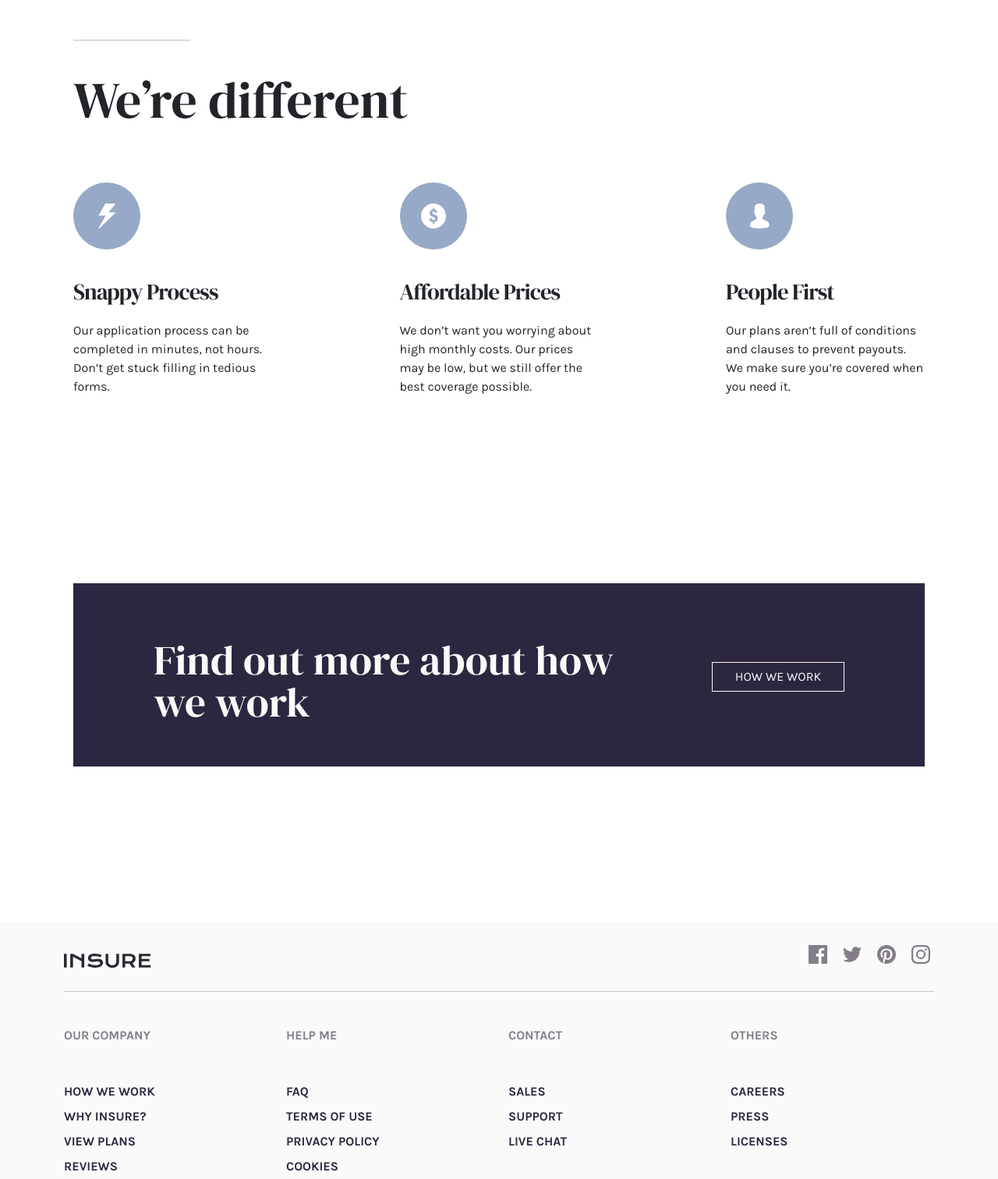
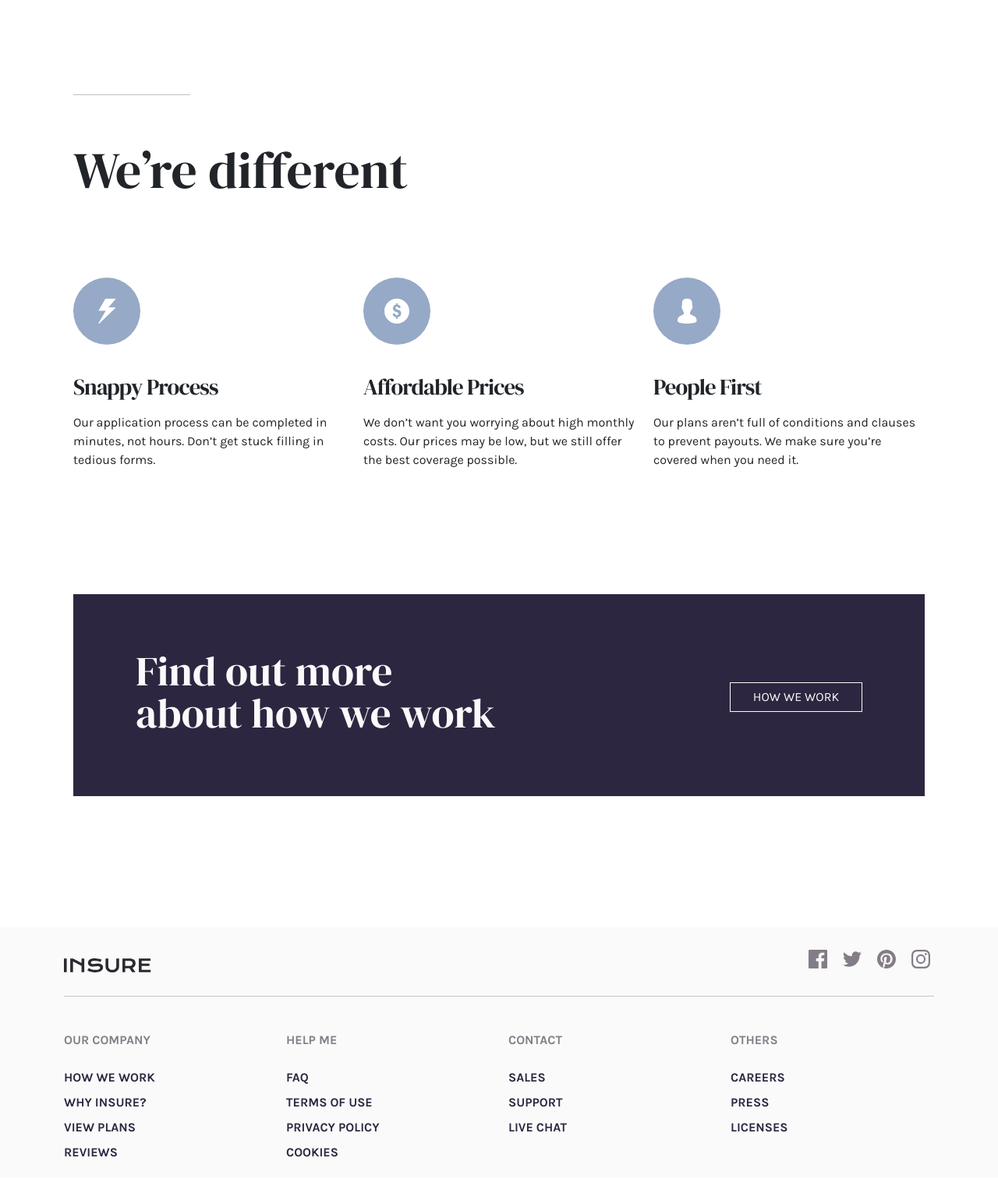
Before and after one commit to je-jo/insure-landing-page, a website: page index.html in a window 1280 px wide. Shown: the part 783-2295 px from the top of the page at 78% size. Drawn offline with Linux system fonts and the light colour scheme; files whose address does not match are found by name.

Commit message:
fix layout

```diff
--- a/assets/styles/custom.scss
+++ b/assets/styles/custom.scss
@@ -67,13 +67,10 @@
 
  $list-inline-padding: 1rem;
 
-
-
  //required Bootstrap stylesheets
  @import "../../node_modules/bootstrap/scss/variables";
  @import "../../node_modules/bootstrap/scss/maps";
  @import "../../node_modules/bootstrap/scss/mixins";
-
  @import "../../node_modules/bootstrap/scss/utilities";
 
  //optional Bootstrap components
@@ -87,13 +84,51 @@
  @import "../../node_modules/bootstrap/scss/transitions";
  //  @import "../../node_modules/bootstrap/scss/nav";
  //  @import "../../node_modules/bootstrap/scss/navbar";
- //  @import "../../node_modules/bootstrap/scss/list-group";
 
  //custom styles
 
+ .custom-hero {
+     padding-bottom: 2rem;
+     @media screen and (min-width: 768px) {
+        padding-bottom: 0;
+         margin-bottom: 10rem;
+     }
+
+ }
+
+ section:first-child {
+    margin-bottom: 4rem;
+    @media screen and (min-width: 768px) {
+        margin-bottom: 5rem;
+    }
+ }
+
+ section:last-child {
+    padding: 0 2rem;
+    margin-bottom: 11.5rem;
+    @media screen and (min-width: 768px) {
+        padding: 0 5rem;
+        margin-bottom: 9rem;
+    }
+ }
+
+
+
+ .custom-lbr {
+    @media screen and (min-width: 768px) {
+        display: block;
+    }
+ }
+
+ hr {
+    @media screen and (min-width: 768px) {
+        margin-bottom: 2rem;
+    }
+ }
+
  p {
-     line-height: 1.6;
- }
+    line-height: 1.6;
+}
 
  h3 {
      letter-spacing: -0.9px;
@@ -114,29 +149,16 @@
  }
 
  .list-unstyled {
-    margin-bottom: 0rem !important;
- }
-
- .gap-custom-2-5 {
-     row-gap: 2.5rem !important;
- }
-
- .pb-custom-2-5 {
-     padding-bottom: 2.5rem !important;
- }
-
- .py-custom-10 {
-     padding: 10rem 0;
+     margin-bottom: 0rem !important;
  }
 
  @media screen and (min-width: 768px) {
      picture img {
          width: 540px;
          top: 16%;
+         margin-bottom: -50px;
      }
  }
-
-
 
  @mixin deco-line {
      content: "";
@@ -149,6 +171,7 @@
 
      @media screen and (min-width: 768px) {
          margin: unset;
+         height: 65px;
 
      }
  }
@@ -156,9 +179,10 @@
  header .h1::before {
      @include deco-line();
      display: none;
+
      @media screen and (min-width: 768px) {
-        display: block;
-    }
+         display: block;
+     }
  }
 
  main .h1::before {
@@ -167,8 +191,4 @@
  }
 
 
-
-
-
-
  @import "../../node_modules/bootstrap/scss/utilities/api";
--- a/index.html
+++ b/index.html
@@ -8,11 +8,11 @@
   <link rel="icon" type="image/png" sizes="32x32" href="assets/images/favicon-32x32.png">
   <link rel="stylesheet" href="assets/styles/custom.css">
   <title>Frontend Mentor | Insure landing page</title>
-  <style>
-    /* * {
+  <!-- <style>
+    * {
       outline: 1px solid red;
-    } */
-  </style>
+    }
+  </style> -->
 </head>
 
 <body>
@@ -26,10 +26,10 @@
         <li><a href="#">View plans</a></li>
       </ul>
     </nav> -->
-    <div class="bg-primary text-light pb-custom-2-5">
+    <div class="bg-primary text-light custom-hero">
       <div class="container text-center text-md-start">
         <div class="row">
-          <div class="col-md-6 px-0">
+          <div class="col-md-6 px-0 ps-md-3">
             <picture>
               <source type="image/webp" srcset="
           assets/images/image-intro-desktop.webp 540w,
@@ -44,70 +44,67 @@
                 class="img-fluid position-relative">
             </picture>
           </div>
-          <div class="col-md-6 py-5 order-md-first align-self-center">
-
-            <h1 class="h1 pt-5 px-2">Humanizing your insurance.</h1>
-            <p class="py-2 px-3 px-md-0">Get your life insurance coverage easier and faster. We blend our
+          <div class="col-md-6 py-5 order-md-first">
+            <h1 class="h1 pt-5 px-2 px-md-0 pe-md-5">
+              Humanizing your insurance.</h1>
+            <p class="py-2 py-md-3 px-3 px-md-0 pe-md-2">Get your life insurance coverage easier and faster. We blend
+              our
               expertise
               and technology to help you find the plan that’s right for you. Ensure you
               and your loved ones are protected.</p>
             <a href="#" class="btn btn-outline-light text-uppercase my-2">View plans</a>
-
           </div>
         </div>
-
       </div>
     </div>
   </header>
 
   <main class="container text-center py-5 px-4">
-    <section class="text-center text-md-start py-5 mb-5">
+    <section class="text-center text-md-start pt-5">
       <h2 class="h1 py-5">We’re different</h2>
-      <div class="row py-3 gap-custom-2-5 justify-content-between mb-5">
-        <div class="col-md-3 d-flex flex-column align-items-center align-items-md-start">
+      <div class="row py-3 pt-md-5 justify-content-between">
+        <div class="col-md-4 mb-5">
           <img src="assets/images/icons/icon-snappy-process.svg" alt="" aria-hidden="true" class="mb-4">
-          <h3 class="py-3">Snappy Process</h3>
-          <p class="lh-base">Our application process can be completed in minutes, not hours.
+          <h3 class="pt-3 pb-2">Snappy Process</h3>
+          <p class="lh-base pt-1">Our application process can be completed in minutes, not hours.
             Don’t get
             stuck filling in tedious forms.</p>
         </div>
-        <div class="col-md-3 d-flex flex-column align-items-center align-items-md-start">
+        <div class="col-md-4 mb-5">
           <img src="assets/images/icons/icon-affordable-prices.svg" alt="" aria-hidden="true" class="mb-4">
-          <h3 class="py-3">Affordable Prices</h3>
-          <p class="lh-base">We don’t want you worrying about high monthly costs. Our prices may
+          <h3 class="pt-3 pb-2">Affordable Prices</h3>
+          <p class="lh-base pt-1">We don’t want you worrying about high monthly costs. Our prices may
             be low,
             but we still offer the best coverage possible.</p>
         </div>
-        <div class="col-md-3 d-flex flex-column align-items-center align-items-md-start">
+        <div class="col-md-4 mb-5">
           <img src="assets/images/icons/icon-people-first.svg" alt="" aria-hidden="true" class="mb-4">
-          <h3 class="py-3">People First</h3>
-          <p class="lh-base">Our plans aren’t full of conditions and clauses to prevent payouts.
+          <h3 class="pt-3 pb-2">People First</h3>
+          <p class="lh-base pt-1">Our plans aren’t full of conditions and clauses to prevent payouts.
             We make
             sure you’re covered when you need it.</p>
         </div>
       </div>
     </section>
-    <div class="py-2"></div>
-    <section class="container-sm text-center my-5 bg-primary text-light">
-      <div class="row align-items-center justify-content-center py-5 g-custom-2">
-        <div class="col-lg-7">
-          <h2 class="text-center text-lg-start pt-4">Find out more about how we work</h2>
+    <section class="container-sm text-center bg-primary text-light">
+      <div class="row align-items-center justify-content-between py-5">
+        <div class="col-lg-7 mb-4">
+          <h2 class="text-center text-lg-start pt-4"><span class="custom-lbr">Find out more </span>about how we work
+          </h2>
         </div>
         <div class="col-lg-3 text-lg-end"><a href="#"
             class="btn btn-outline-light text-uppercase mb-4 mb-lg-0 mt-lg-1">How we work</a></div>
       </div>
     </section>
   </main>
-  <div class="py-3"></div>
-  <div class="py-5"></div>
   <footer>
     <div class="container-fluid bg-light">
       <div class="container">
         <div class="row justify-content-between align-items-center text-center gy-4">
-          <div class="col-md-2 text-md-start">
+          <div class="col-lg-2 text-lg-start">
             <a href="#"><img src="assets/images/logo.svg" alt="Insure"></a>
           </div>
-          <div class="col-md-2">
+          <div class="col-lg-4 col-xl-2">
             <ul class="list-inline">
               <li class="list-inline-item">
                 <a href="#"><img src="assets/images/icons/icon-facebook.svg" alt=""></a>
@@ -122,13 +119,12 @@
                 <a href="#"><img src="assets/images/icons/icon-instagram.svg" alt=""></a>
               </li>
             </ul>
-
           </div>
         </div>
-<hr>
+        <hr>
         <div class="row text-center text-lg-start mt-4">
-          <div class="col-md-3">
-            <h4 class="text-uppercase text-info py-4 mb-4">Our company</h4>
+          <div class="col-md-3 mb-3">
+            <h4 class="text-uppercase text-info py-3">Our company</h4>
             <ul class="list-unstyled">
               <li>
                 <a href="#">How we work</a>
@@ -144,8 +140,8 @@
               </li>
             </ul>
           </div>
-          <div class="col-md-3">
-            <h4 class="text-uppercase text-info py-4 mb-4">Help me</h4>
+          <div class="col-md-3 mb-3">
+            <h4 class="text-uppercase text-info py-3">Help me</h4>
             <ul class="list-unstyled">
               <li>
                 <a href="#">FAQ</a>
@@ -161,8 +157,8 @@
               </li>
             </ul>
           </div>
-          <div class="col-md-3">
-            <h4 class="text-uppercase text-info py-4 mb-4">Contact</h4>
+          <div class="col-md-3 mb-3">
+            <h4 class="text-uppercase text-info py-3">Contact</h4>
             <ul class="list-unstyled">
               <li>
                 <a href="#">Sales</a>
@@ -175,8 +171,8 @@
               </li>
             </ul>
           </div>
-          <div class="col-md-3">
-            <h4 class="text-uppercase text-info py-4 mb-4">Others</h4>
+          <div class="col-md-3 mb-3">
+            <h4 class="text-uppercase text-info py-3">Others</h4>
             <ul class="list-unstyled">
               <li>
                 <a href="#">Careers</a>
```
Also changed, not shown: assets/styles/custom.css.
